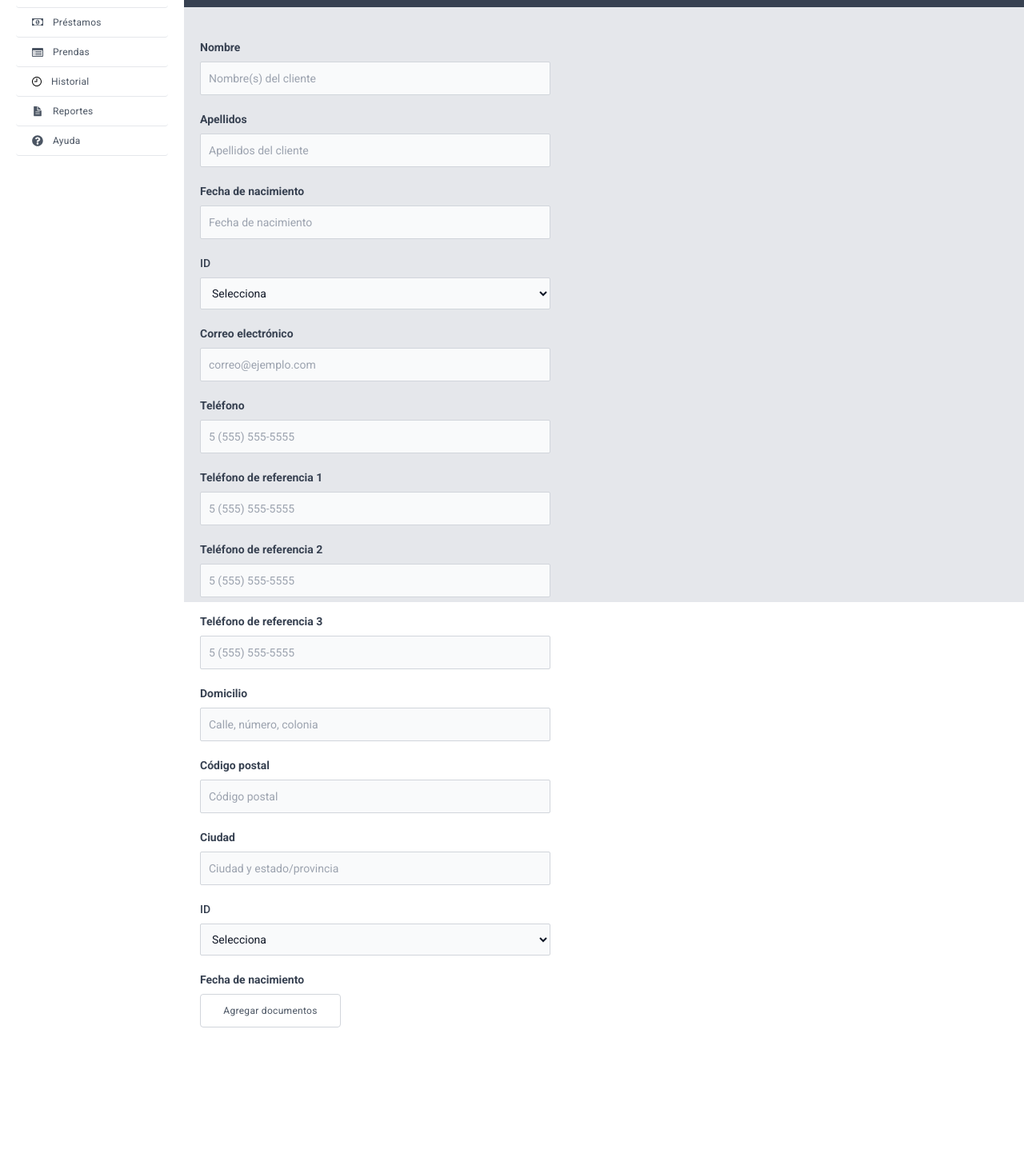
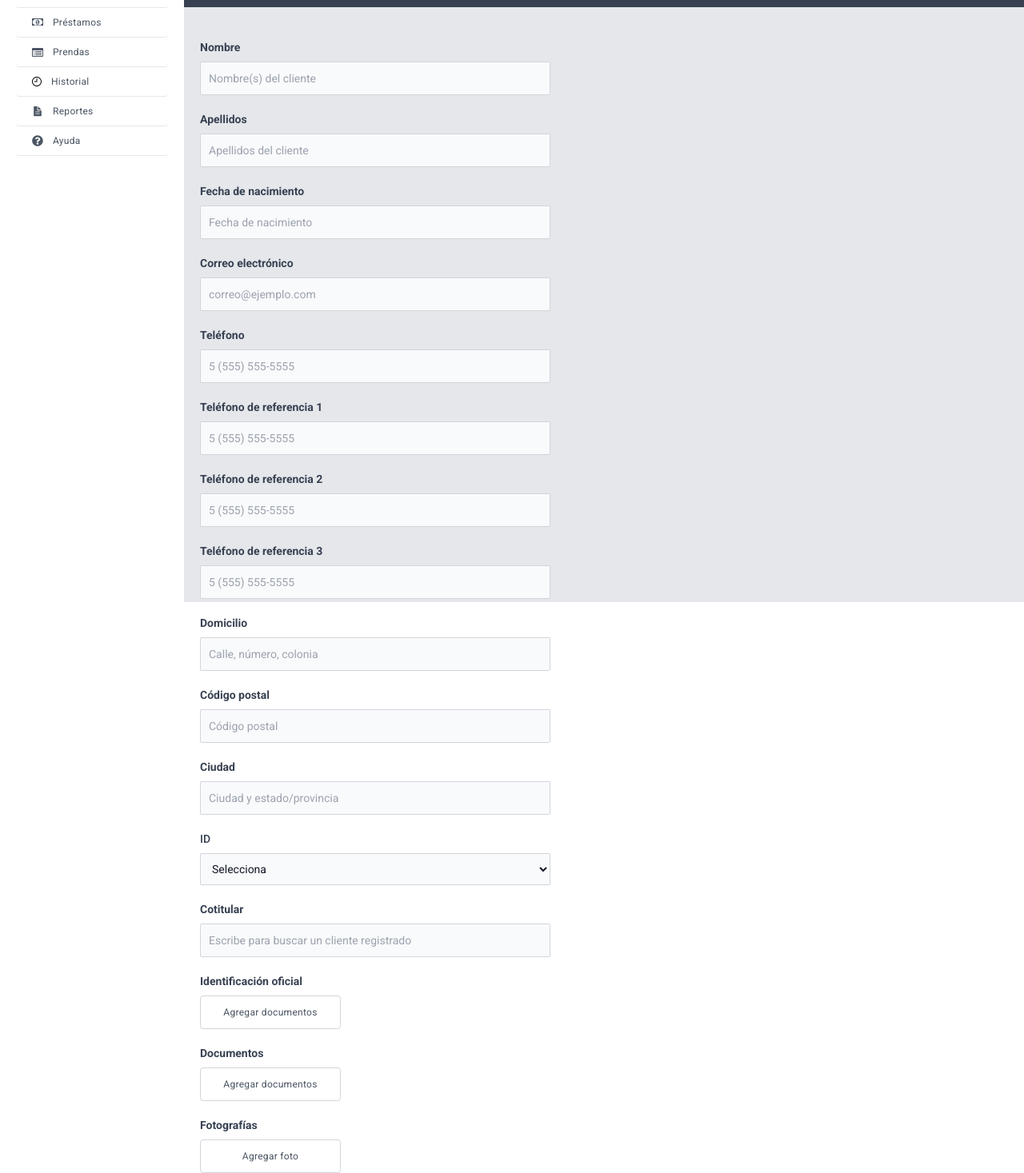
Before and after one commit to karen-nino/711-automotores, a Next.js app: page /pages/nuevo-cliente in a window 1280 px wide. Shown: the part 111-1578 px from the top of the page at 80% size. Before the commit the page ends 1396 px from the top, so only its background shows below. Built offline with nearby package versions, Linux system fonts and the light colour scheme.

Commit message:
nuevo cliente form

```diff
--- a/app/pages/nuevo-cliente/page.js
+++ b/app/pages/nuevo-cliente/page.js
@@ -17,7 +17,7 @@ const NuevoCliente = () => {
         </section>
 
         <section className="col-span-5 row-start-2">
-          <div className='min-h-screen bg-gray-200'>
+          <div className='container h-screen bg-gray-200'>
 
             <article className='flex items-center pl-6 text-base text-white bg-gray-700 h-14'>
               <div className='mr-3'>
@@ -50,14 +50,6 @@ const NuevoCliente = () => {
               <div className='mb-5'>
                 <label for="nombre" class="block mb-2 text-sm font-semibold text-gray-700">Fecha de nacimiento</label>
                 <input type="text" placeholder="Fecha de nacimiento" class="bg-gray-50 border border-gray-300 text-gray-900 text-sm rounded-sm focus:ring-blue-500 focus:border-blue-500 block w-full p-2.5" />
-              </div>
-
-              <div className='mb-5'>
-                <label for="countries" class="block mb-2 text-sm font-medium text-gray-700">ID</label>
-                <select id="countries" class="bg-gray-50 border border-gray-300 text-gray-900 text-sm rounded-sm focus:ring-blue-500 focus:border-blue-500 block w-full p-2.5">
-                  <option selected>Selecciona</option>
-                  <option value="ID">Número de identificación oficial</option>
-                </select>
               </div>
 
               <div className='mb-5'>
@@ -101,15 +93,20 @@ const NuevoCliente = () => {
               </div>
 
               <div className='mb-5'>
-                <label for="countries" class="block mb-2 text-sm font-medium text-gray-700">ID</label>
-                <select id="countries" class="bg-gray-50 border border-gray-300 text-gray-900 text-sm rounded-sm focus:ring-blue-500 focus:border-blue-500 block w-full p-2.5">
+                <label for="identificacion" class="block mb-2 text-sm font-medium text-gray-700">ID</label>
+                <select id="identificacion" class="bg-gray-50 border border-gray-300 text-gray-900 text-sm rounded-sm focus:ring-blue-500 focus:border-blue-500 block w-full p-2.5">
                   <option selected>Selecciona</option>
                   <option value="ID">Número de identificación oficial</option>
                 </select>
               </div>
 
               <div className='mb-5'>
-                <label for="nombre" class="block mb-2 text-sm font-semibold text-gray-700">Fecha de nacimiento</label>
+                <label for="nombre" class="block mb-2 text-sm font-semibold text-gray-700">Cotitular</label>
+                <input type="text" placeholder="Escribe para buscar un cliente registrado" class="bg-gray-50 border border-gray-300 text-gray-900 text-sm rounded-sm focus:ring-blue-500 focus:border-blue-500 block w-full p-2.5" />
+              </div>
+
+              <div className='mb-5'>
+                <label for="identificacion-documento" class="block mb-2 text-sm font-semibold text-gray-700">Identificación oficial</label>
                 <a className='block px-5 py-3 text-xs tracking-wide text-gray-600 bg-white border border-b border-gray-300 rounded cursor-pointer text-gray active:bg-gray-300 w-44'>
                   <div className='flex justify-center'>
                     <span className='text-center'>Agregar documentos</span>
@@ -117,10 +114,26 @@ const NuevoCliente = () => {
                 </a>
               </div>
 
+              <div className='mb-5'>
+                <label for="documentos" class="block mb-2 text-sm font-semibold text-gray-700">Documentos</label>
+                <a className='block px-5 py-3 text-xs tracking-wide text-gray-600 bg-white border border-b border-gray-300 rounded cursor-pointer text-gray active:bg-gray-300 w-44'>
+                  <div className='flex justify-center'>
+                    <span className='text-center'>Agregar documentos</span>
+                  </div>
+                </a>
+              </div>
+
+              <div className='mb-5'>
+                <label for="fotografias" class="block mb-2 text-sm font-semibold text-gray-700">Fotografías</label>
+                <a className='block px-5 py-3 text-xs tracking-wide text-gray-600 bg-white border border-b border-gray-300 rounded cursor-pointer text-gray active:bg-gray-300 w-44'>
+                  <div className='flex justify-center'>
+                    <span className='text-center'>Agregar foto</span>
+                  </div>
+                </a>
+              </div>
+
 
             </section>
-
-
 
           </div>
         </section>
```
